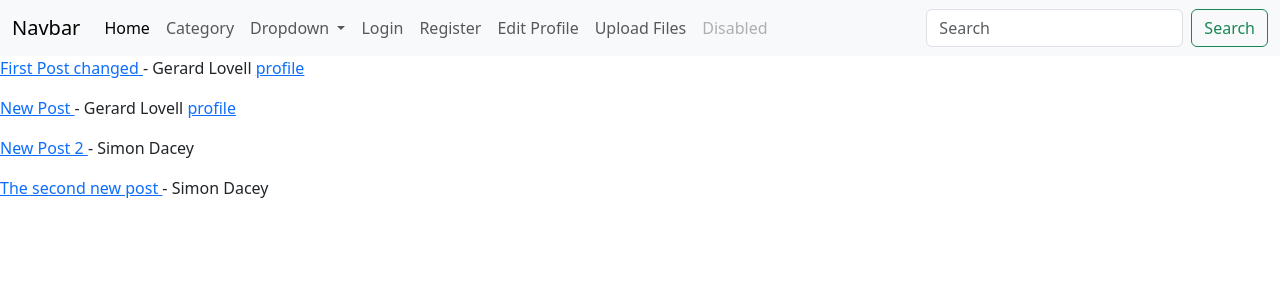
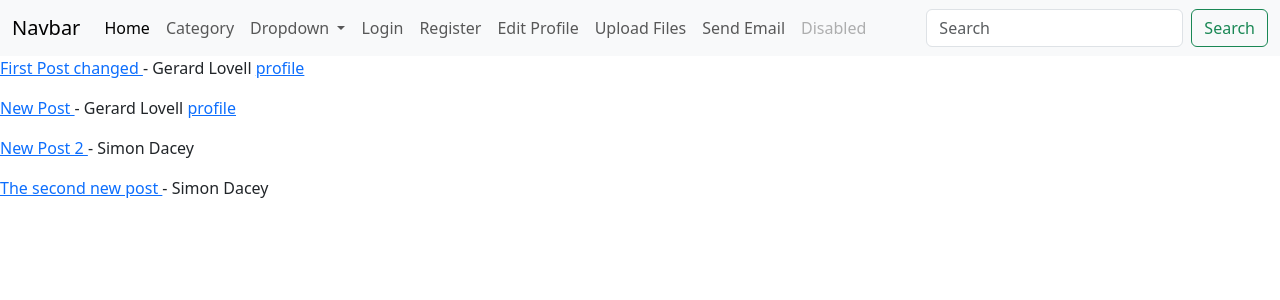
Before and after one commit to songlei1979/simpleblog_23s2, a Django app: page / in a window 1280 px wide. Shown: the top 300 px of the page. Run offline with Django 4.2, Linux system fonts and the light colour scheme; data comes from the database, SQL or seed files in the repository.

Commit message:
send emails

```diff
--- a/blog/templates/base.html
+++ b/blog/templates/base.html
@@ -51,6 +51,9 @@
       <li class="nav-item">
           <a class="nav-link" href="{% url 'upload_files' %}">Upload Files</a>
         </li>
+      <li class="nav-item">
+          <a class="nav-link" href="{% url 'send_email' %}">Send Email</a>
+        </li>
         <li class="nav-item">
           <a class="nav-link disabled" aria-disabled="true">Disabled</a>
         </li>
--- a/blog/urls.py
+++ b/blog/urls.py
@@ -3,7 +3,7 @@ from django.urls import path
 from blog.views import index, list_categories, detail_category, detail_post, create_category_form, create_category, \
     create_post, create_post_form, update_category, update_category_form, delete_category, HomePageView, PostDetailView, \
     PostCreateView, PostUpdateView, PostDeleteView, register_view, register_form, update_profile_view, \
-    update_profile_form, ProfileDetailView, likes, read_excel
+    update_profile_form, ProfileDetailView, likes, read_excel, send_email
 
 urlpatterns = [
     # path("", index, name="home"),
@@ -47,4 +47,5 @@ urlpatterns = [
          name="detail_profile"),
     path("post/likes", likes, name="likes"),
     path("upload_files", read_excel, name="upload_files"),
+path("send_email", send_email, name="send_email"),
 ]
--- a/blog/views.py
+++ b/blog/views.py
@@ -1,4 +1,5 @@
 from django.contrib.auth.models import User
+from django.core.mail import send_mail
 from django.http import HttpResponseRedirect
 from django.shortcuts import render
 
@@ -278,3 +279,17 @@ def read_excel(request):
             'upload_file_url': updated_file_url
         })
     return render(request, 'file_upload.html')
+
+
+def send_email(request):
+    subject = request.POST.get("subject")
+    email_body = request.POST.get("email_body")
+    email_to = request.POST.get("email_to")
+
+    try:
+        send_mail(subject=subject, message=email_body
+              , from_email="youremail@email.com"
+              , recipient_list=[email_to,])
+        return render(request, template_name="send_email.html")
+    except:
+        return render(request, template_name="send_email.html")
```
Also changed, not shown: blog/templates/send_email.html (added, +13 -0 lines), simpleblog_23s2/settings.py (+8 -0 lines).
